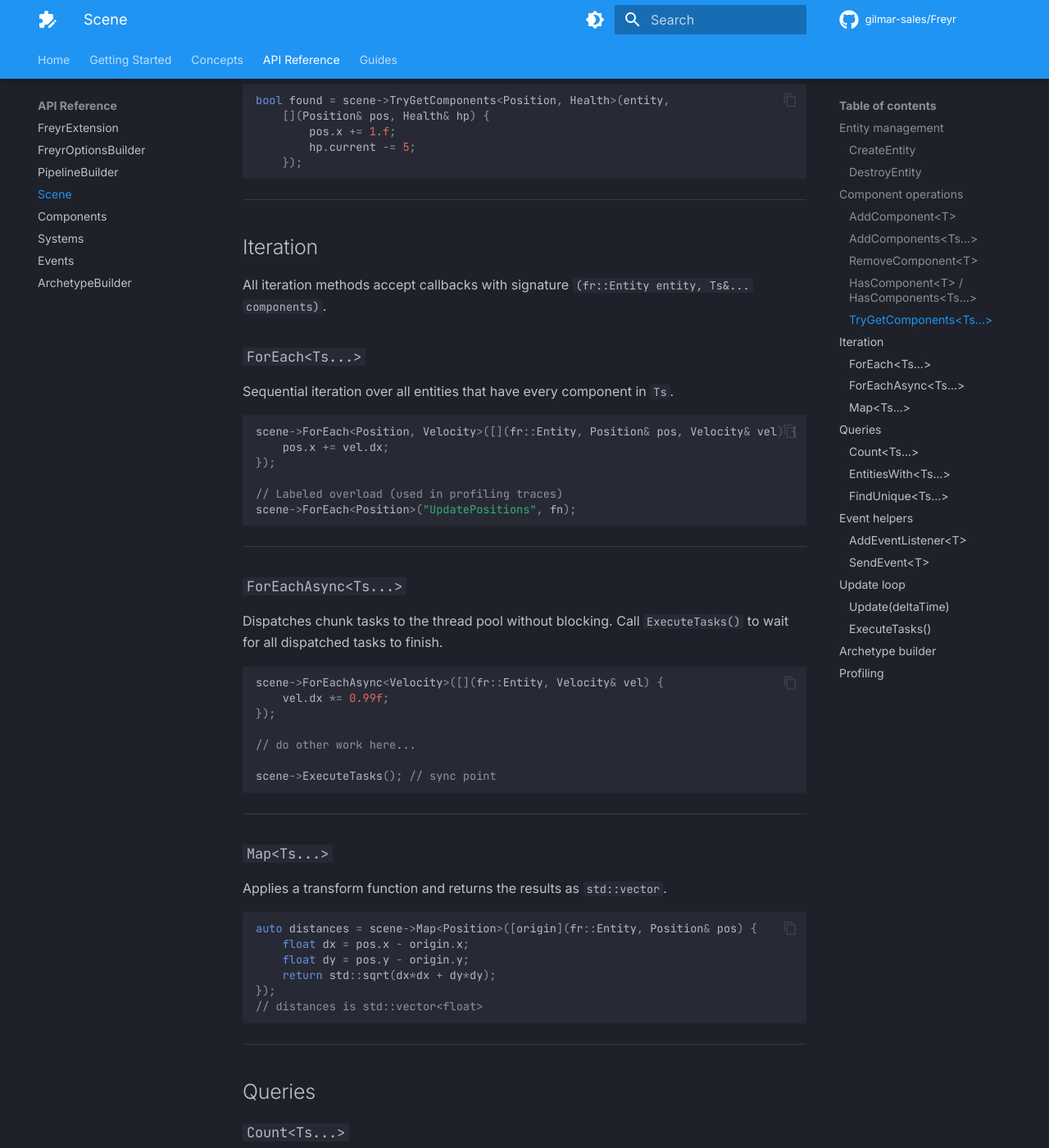
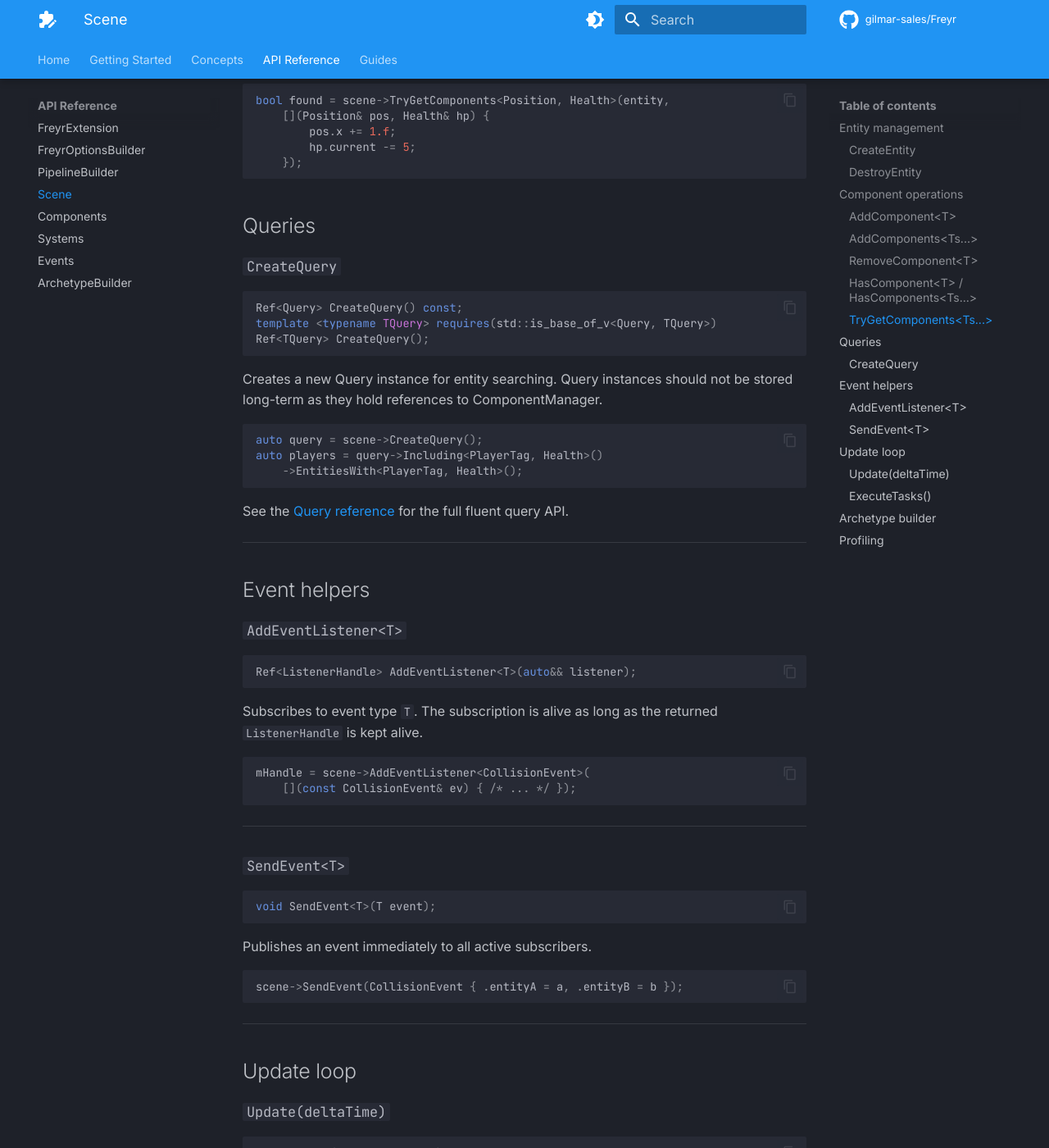
Before and after one commit to gilmar-sales/Freyr, an MkDocs documentation site: the page built from docs/api/scene.md, in a window 1280 px wide and 1400 px high, scrolled down 2456 px. Shown: the whole window at 82% size. Built offline with MkDocs 1.6.1 and Material for MkDocs 9.7.7, drawn with Linux system fonts in a browser that asks for light colours; comment, search, counter and statistics services are not loaded; some of the changed text lies outside the part shown.

Commit message:
chore: update docs

````diff
--- a/docs/api/scene.md
+++ b/docs/api/scene.md
@@ -132,99 +132,25 @@ bool found = scene->TryGetComponents<Position, Health>(entity,
     });
 ```
 
----
+## Queries
 
-## Iteration
-
-All iteration methods accept callbacks with signature `(fr::Entity entity, Ts&... components)`.
-
-### `ForEach<Ts...>`
-
-Sequential iteration over all entities that have every component in `Ts`.
+### `CreateQuery`
 
 ```cpp
-scene->ForEach<Position, Velocity>([](fr::Entity, Position& pos, Velocity& vel) {
-    pos.x += vel.dx;
-});
-
-// Labeled overload (used in profiling traces)
-scene->ForEach<Position>("UpdatePositions", fn);
+Ref<Query> CreateQuery() const;
+template <typename TQuery> requires(std::is_base_of_v<Query, TQuery>)
+Ref<TQuery> CreateQuery();
 ```
 
----
-
-### `ForEachAsync<Ts...>`
-
-Dispatches chunk tasks to the thread pool without blocking. Call `ExecuteTasks()` to wait for all dispatched tasks to finish.
+Creates a new Query instance for entity searching. Query instances should not be stored long-term as they hold references to ComponentManager.
 
 ```cpp
-scene->ForEachAsync<Velocity>([](fr::Entity, Velocity& vel) {
-    vel.dx *= 0.99f;
-});
-
-// do other work here...
-
-scene->ExecuteTasks(); // sync point
+auto query = scene->CreateQuery();
+auto players = query->Including<PlayerTag, Health>()
+    ->EntitiesWith<PlayerTag, Health>();
 ```
 
----
-
-### `Map<Ts...>`
-
-Applies a transform function and returns the results as `std::vector`.
-
-```cpp
-auto distances = scene->Map<Position>([origin](fr::Entity, Position& pos) {
-    float dx = pos.x - origin.x;
-    float dy = pos.y - origin.y;
-    return std::sqrt(dx*dx + dy*dy);
-});
-// distances is std::vector<float>
-```
-
----
-
-## Queries
-
-### `Count<Ts...>`
-
-```cpp
-std::size_t Count<Ts...>();
-```
-
-Returns the number of entities that have all components in `Ts`.
-
-```cpp
-auto alive = scene->Count<Health>();
-```
-
----
-
-### `EntitiesWith<Ts...>`
-
-```cpp
-std::vector<Entity> EntitiesWith<Ts...>();
-```
-
-Returns all entity IDs that have all components in `Ts`.
-
-```cpp
-auto players = scene->EntitiesWith<PlayerTag, Health>();
-```
-
----
-
-### `FindUnique<Ts...>`
-
-```cpp
-Entity FindUnique<Ts...>();
-```
-
-Asserts that exactly one entity matches, then returns it. Useful for singleton entities (camera, player).
-
-```cpp
-auto camera = scene->FindUnique<CameraComponent>();
-```
+See the [Query reference](query.md) for the full fluent query API.
 
 ---
 
````
Also changed, not shown: docs/api/query.md (added, +211 -0 lines).
